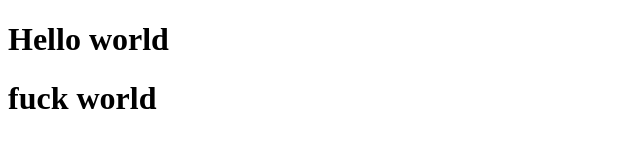
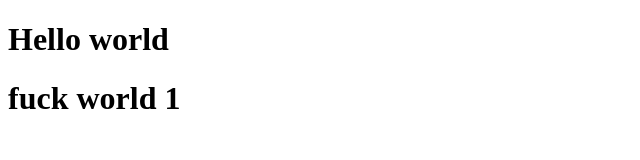
Before and after one commit to Nikhil00-7/firstRepo, a plain HTML site: page index.html in a window 1280 px wide. Shown: the full height of the page, 0-640 px from the left. Drawn offline with Linux system fonts and the light colour scheme.

Commit message:
style_design

```diff
--- a/index.html
+++ b/index.html
@@ -7,7 +7,7 @@
 </head>
 <body>
     <h1>Hello world </h1>
-    <h1>fuck world </h1>
+    <h1>fuck world 1 </h1>
 
 </body>
 </html>
```
